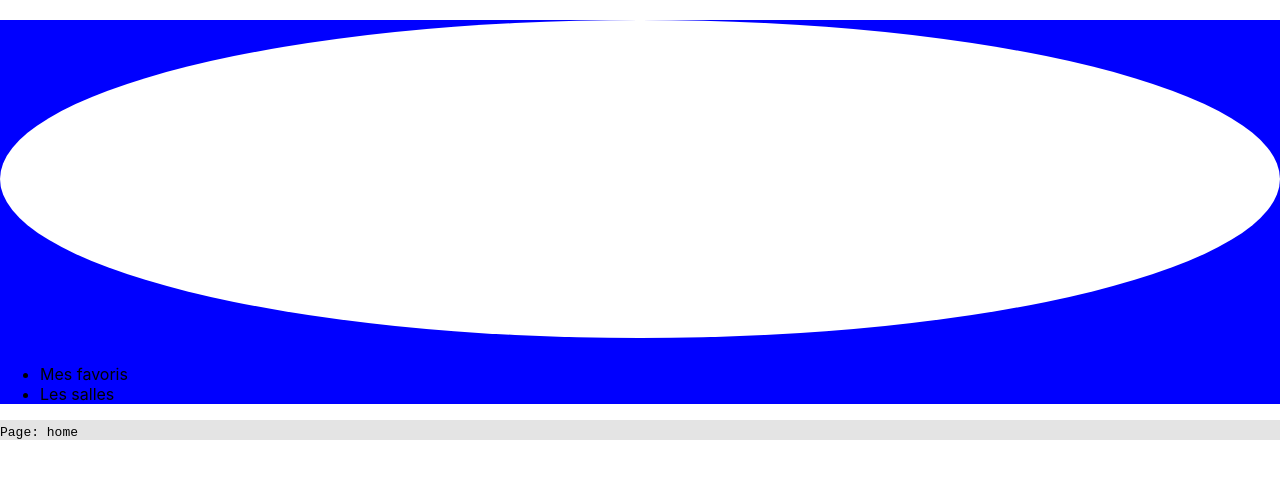
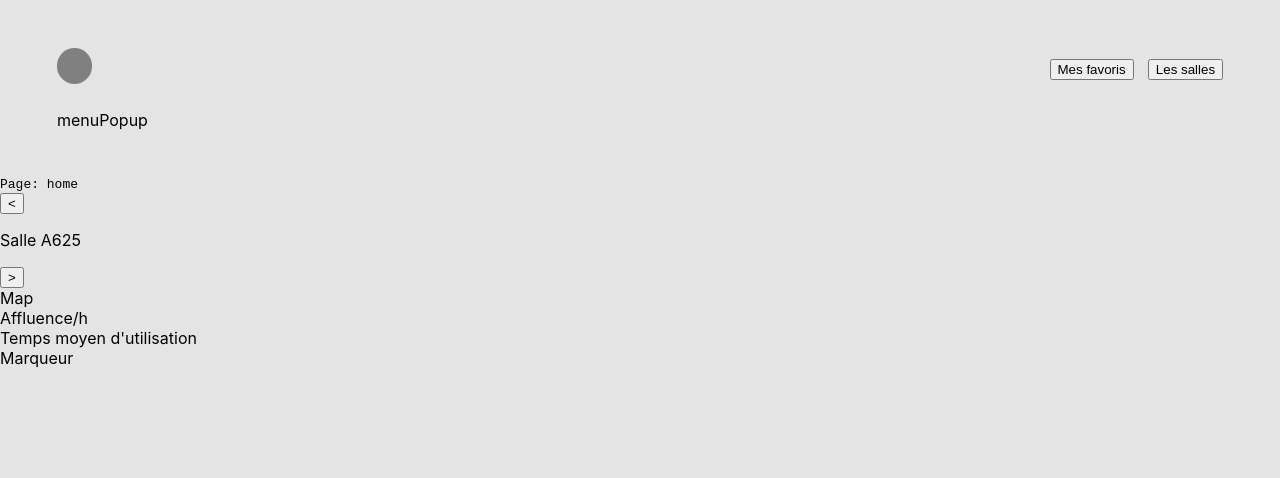
Before and after one commit to TomDespres/hetic-final-project, a Next.js app in the folder client-app/: page / in a window 1280 px wide. Shown: the top 478 px of the page. Built offline with nearby package versions, Linux system fonts and the light colour scheme.

Commit message:
add scss starter

```diff
--- a/client-app/components/Header.js
+++ b/client-app/components/Header.js
@@ -14,19 +14,22 @@ export default function Header(){
                             </h1>
                         </a>
                     </Link>
-                    <ul>
-                        <Link href="/favoris">
-                            <a>
-                                <li>Mes favoris</li>
-                            </a>
-                        </Link>
-                        <Link href="/">
-                            <a>
-                                <li>Les salles</li>
-                            </a>
-                        </Link>
+                    <ul className={styles.header__nav__list}>
+                        <li>
+                            <button className={styles.header__nav__list__btn__1}>
+                                Mes favoris
+                            </button>
+                        </li>
+                        <li>
+                            <button className={styles.header__nav__list__btn__2}>
+                                Les salles
+                            </button>
+                        </li>
                     </ul>
                 </nav>
+                <div>
+                    menuPopup
+                </div>
             </header>
             {/* <style jsx>{`
                 header{
--- a/client-app/pages/index.js
+++ b/client-app/pages/index.js
@@ -6,6 +6,17 @@ export default function Home() {
     <div className={styles.wrapper}>
       <main className={styles.main}>
         <code>Page: home</code>
+        <div>
+          <button>{`<`}</button>
+          <p>Salle A625</p>
+          <button>{`>`}</button>
+        </div>
+        <div>
+          <div>Map</div>
+          <div>Affluence/h</div>
+          <div>Temps moyen d'utilisation</div>
+          <div>Marqueur</div>
+        </div>
       </main>
     </div>
   )
--- a/client-app/styles/components/Header/Header.module.scss
+++ b/client-app/styles/components/Header/Header.module.scss
@@ -1,10 +1,52 @@
+@import "../../utils/starter.scss";
 .header{
-    background-color: #e4e4e4;
+    padding: vw(32) vw(64) vw(48) vw(64);
     &__nav{
-        background-color: blue;
+        display: flex;
+        justify-content: space-between;
+        align-items: center;
+        &__list{
+            list-style-type: none;
+            display: flex;
+            justify-content: flex-end;
+            &__btn{
+                &__1{
+                    margin-right:vw(8);
+                }
+                &__2{
+                    margin-left:vw(8);
+                }
+            }
+        }
         &__home{
-            background-color: white;
+            background-color: grey;
             border-radius: 50%;
+            width:vw(40);
+            height:vw(40);
+        }
+    }
+    @include mq(tablet-small,"max"){
+
+    }
+    @include mq(tablet-small,'min'){
+        @media (min-aspect-ratio: map-get($ratios, desktop)) {
+            padding: vh(32) vw(64) vh(48) vw(64);
+            &__nav{
+                &__list{
+                    &__btn{
+                        &__1{
+                            // margin-right:vw(8);
+                        }
+                        &__2{
+                            // margin-left:vw(8);
+                        }
+                    }
+                }
+                &__home{
+                    width:vh(40);
+                    height:vh(40);
+                }
+            }
         }
     }
 }
--- a/client-app/styles/globals.scss
+++ b/client-app/styles/globals.scss
@@ -1,5 +1,6 @@
 html,
 body {
+  background-color: #e4e4e4;
   padding: 0;
   margin: 0;
   font-family: -apple-system, BlinkMacSystemFont, Segoe UI, Roboto, Oxygen,
--- /dev/null
+++ b/client-app/styles/utils/starter.scss
@@ -0,0 +1,122 @@
+
+// U T I L S
+
+
+$designReference: 1440px;
+$designReferenceY: 1000px;
+
+$font-size-base:12px;
+// html{
+//     font-size: $font-size-base;
+// }
+
+$ratio: #{strip-unit($designReference)} / #{strip-unit($designReferenceY)};
+
+// M O B I L E
+// $designReferenceMobile:  375px;
+// $designReferenceMobileY: 667px;
+
+$breakpoints: (
+    'phone': 375px,
+    'phone-wide': 480px,
+    'phablet': 560px,
+    'tablet-small': 640px,
+    'tablet': 768px,
+    'tablet-wide': 1024px,
+    'desktop': 1248px,
+    'desktop-wide': 1440px
+);
+$ratios:(
+    'desktop': $ratio
+);
+
+// F U N C T I O N S
+/**
+ * Remove the unit of a length.
+ *
+ * @param float $number - Number to remove the unit from
+ * @return float - Unitless number
+ */
+ @function strip-unit($number) {
+    @if type-of($number) == 'number' and not unitless($number) {
+      @return $number / ($number * 0 + 1);
+    }
+
+    @return $number;
+  }
+
+/**
+ * Convert pixel to vw according to a base size.
+ * Values are rounded to two decimals by default.
+ *
+ * @param float $value - Number to convert in vw
+ * @param float $pixels - The pixel base reference
+ * @param boolean $rounded - Rounding the returned value.
+ * @return number - Number in vw
+ */
+ @function pxToVw($value, $pixels: $designReference, $rounded: 1000) {
+    $return: (strip-unit($value) / strip-unit($pixels)) * 100vw;
+    @if $rounded { $return: floor( $return * $rounded ) / $rounded; }
+    @return $return;
+}
+
+@function vw($value, $pixels: $designReference, $rounded: 1000) {
+    @return pxToVw($value, $pixels, $rounded);
+}
+
+/**
+ * Convert pixel to vh according to a base size.
+ * Values are rounded to two decimals by default.
+ *
+ * @param float $value - Number to convert in vh
+ * @param float $pixels - The pixel base reference
+ * @param boolean $rounded - Rounding the returned value.
+ * @return number - Number in vh
+ */
+ @function pxToVh($value, $pixels: $designReferenceY, $rounded: 1000) {
+    $return: (strip-unit($value) / strip-unit($pixels)) * 100vh;
+    @if $rounded { $return: floor( $return * $rounded ) / $rounded; }
+    @return $return;
+}
+
+@function vh($value, $pixels: $designReferenceY, $rounded: 1000) {
+    @return pxToVh($value, $pixels, $rounded);
+}
+/**
+ * Convert pixel to rem according to a base size.
+ * Values are rounded to two decimals by default.
+ *
+ * @param float $value - Number to convert in rem
+ * @param float $pixels - The pixel base reference
+ * @param boolean $rounded - Rounding the returned value.
+ * @return number - Number in rem
+ */
+ @function pxToRem($value, $pixels: $font-size-base, $rounded: 1000) {
+    $return: (strip-unit($value) / strip-unit($pixels)) * 1rem;
+    @if $rounded { $return: floor( $return * $rounded ) / $rounded; }
+    @return $return;
+}
+
+@function rem($value, $pixels: $font-size-base, $rounded: 1000) {
+    @return pxToRem($value, $pixels, $rounded);
+}
+
+// M I X I N S
+    //media queries
+@mixin mq($width, $type: 'max') {
+    @if map_has_key($breakpoints, $width) {
+        $width: map_get($breakpoints, $width);
+    }
+
+    @if $type == 'max' {
+        @media only screen and (max-width: $width) {
+            @content;
+        }
+    }
+
+    @if $type == 'min' {
+        @media only screen and (min-width: ($width + 1)) {
+            @content;
+        }
+    }
+}
```
Also changed, not shown: client-app/pages/favoris.js (deleted, +0 -11 lines), 2 other files (tests, documents, lock files or other folders).
